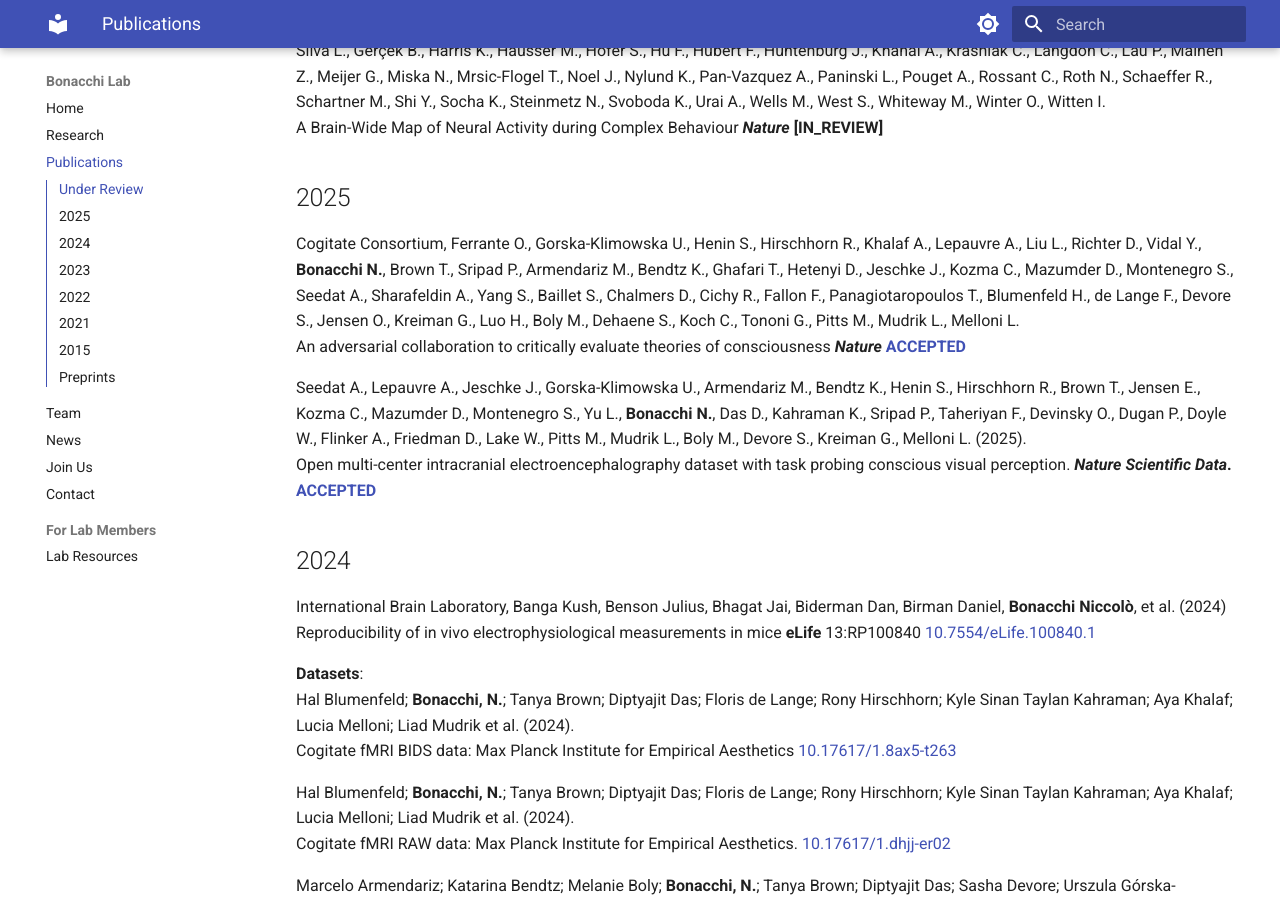
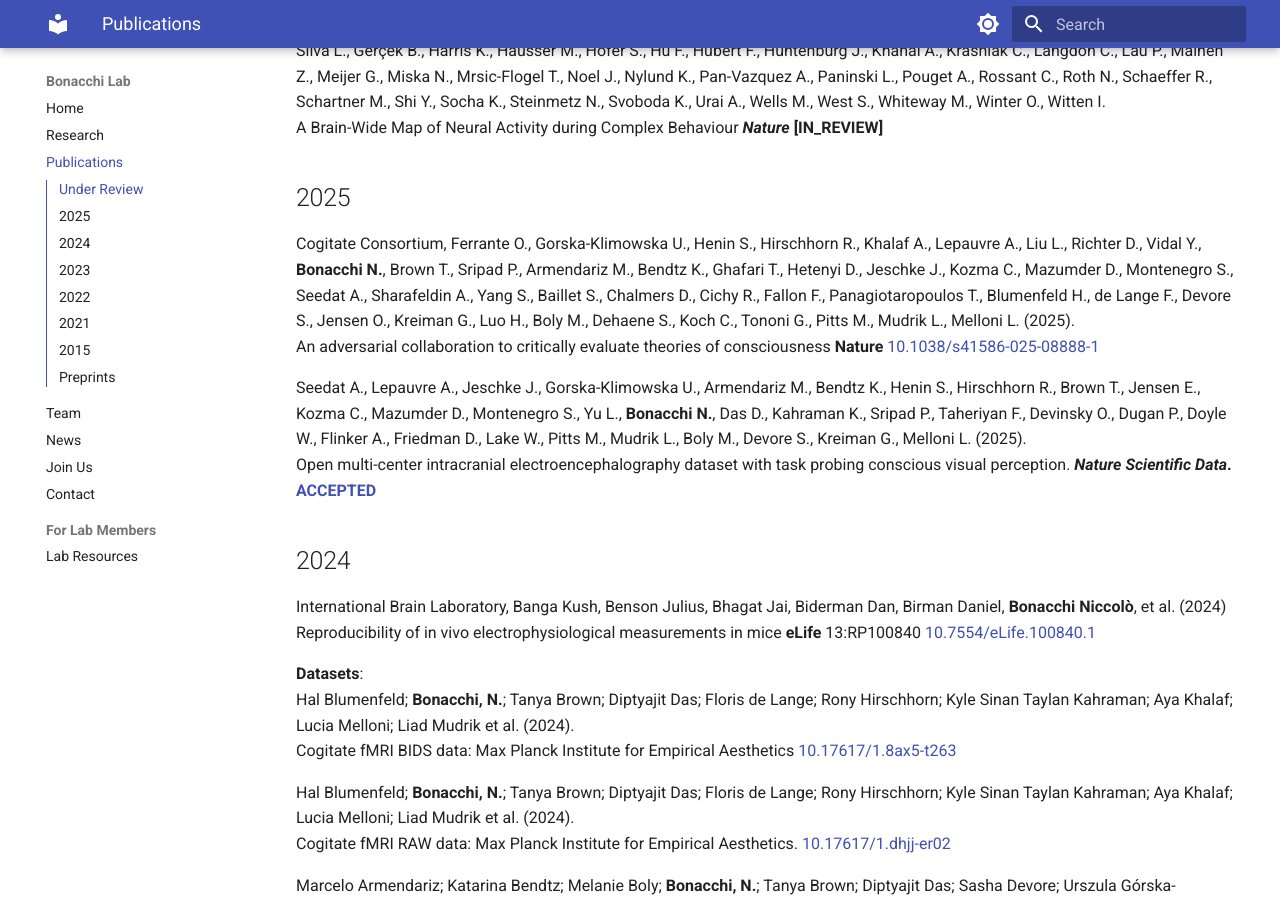
Before and after one commit to BonacchiLab/bonacchilab.github.io, an MkDocs documentation site: the page built from docs/publications.md, in a window 1280 px wide and 900 px high, scrolled down 439 px. Built offline with MkDocs 1.6.1 and Material for MkDocs 9.7.7, drawn with Linux system fonts in a browser that asks for light colours.

Commit message:
Updated pubs

```diff
--- a/docs/publications.md
+++ b/docs/publications.md
@@ -10,8 +10,8 @@ A Brain-Wide Map of Neural Activity during Complex Behaviour ***Nature* [IN_REVI
 
 ## 2025
 
-Cogitate Consortium, Ferrante O., Gorska-Klimowska U., Henin S., Hirschhorn R., Khalaf A., Lepauvre A., Liu L., Richter D., Vidal Y., **Bonacchi N.**, Brown T., Sripad P., Armendariz M., Bendtz K., Ghafari T., Hetenyi D., Jeschke J., Kozma C., Mazumder D., Montenegro S., Seedat A., Sharafeldin A., Yang S., Baillet S., Chalmers D., Cichy R., Fallon F., Panagiotaropoulos T., Blumenfeld H., de Lange F., Devore S., Jensen O., Kreiman G., Luo H., Boly M., Dehaene S., Koch C., Tononi G., Pitts M., Mudrik L., Melloni L.
-An adversarial collaboration to critically evaluate theories of consciousness ***Nature* [ACCEPTED]()**
+Cogitate Consortium, Ferrante O., Gorska-Klimowska U., Henin S., Hirschhorn R., Khalaf A., Lepauvre A., Liu L., Richter D., Vidal Y., **Bonacchi N.**, Brown T., Sripad P., Armendariz M., Bendtz K., Ghafari T., Hetenyi D., Jeschke J., Kozma C., Mazumder D., Montenegro S., Seedat A., Sharafeldin A., Yang S., Baillet S., Chalmers D., Cichy R., Fallon F., Panagiotaropoulos T., Blumenfeld H., de Lange F., Devore S., Jensen O., Kreiman G., Luo H., Boly M., Dehaene S., Koch C., Tononi G., Pitts M., Mudrik L., Melloni L. (2025).
+An adversarial collaboration to critically evaluate theories of consciousness **Nature** [10.1038/s41586-025-08888-1](https://doi.org/10.1038/s41586-025-08888-1)
 
 Seedat A., Lepauvre A., Jeschke J., Gorska-Klimowska U., Armendariz M., Bendtz K., Henin S., Hirschhorn R., Brown T., Jensen E., Kozma C., Mazumder D., Montenegro S., Yu L., **Bonacchi N.**, Das D., Kahraman K., Sripad P., Taheriyan F., Devinsky O., Dugan P., Doyle W., Flinker A., Friedman D., Lake W., Pitts M., Mudrik L., Boly M., Devore S., Kreiman G., Melloni L. (2025).
 Open multi-center intracranial electroencephalography dataset with task probing conscious visual perception. ***Nature Scientific Data*. [ACCEPTED]()**
```
Also changed, not shown: docs/index.md (+2 -2 lines), docs/news.md (+4 -0 lines).
